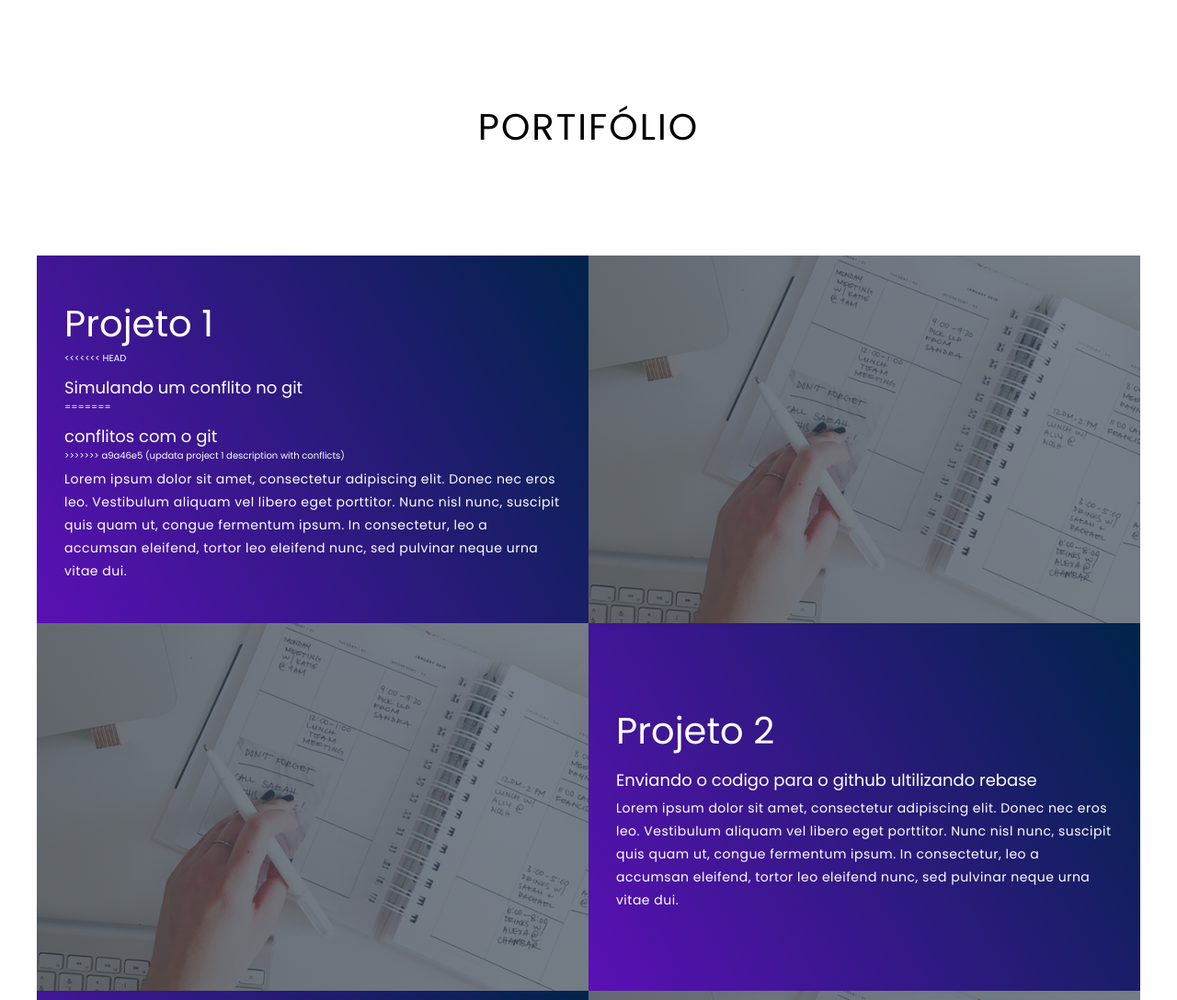
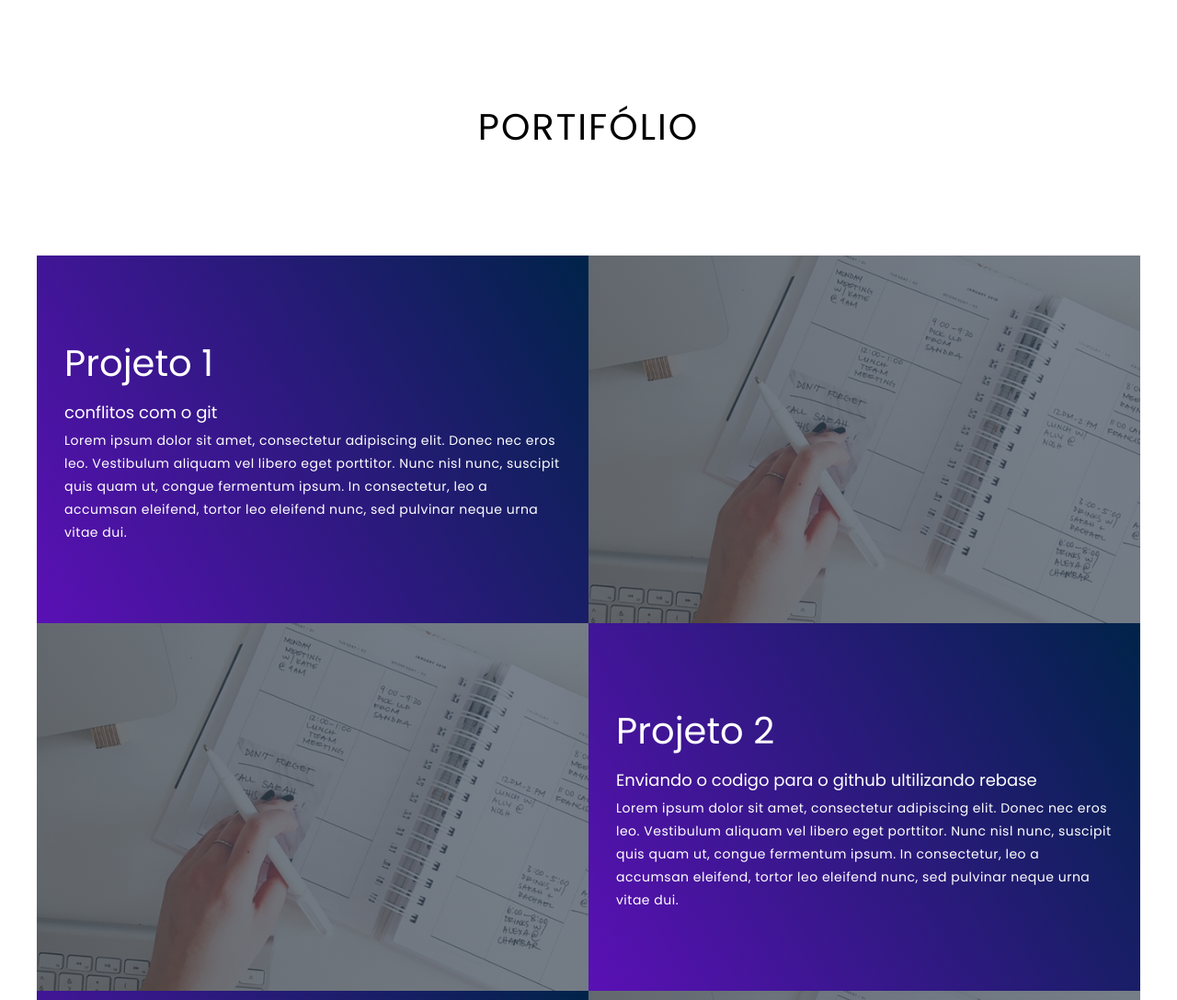
Before and after one commit to JeanKolberg/portifolio-Jean, a plain HTML site: page index.html in a window 1280 px wide. Shown: the part 897-1985 px from the top of the page at 92% size. Drawn offline with Linux system fonts and the light colour scheme.

Commit message:
update project 4 description

```diff
--- a/index.html
+++ b/index.html
@@ -29,11 +29,7 @@
                 <div class="project-item">
                     <div class="project-info">
                         <h1>Projeto 1</h1>
-<<<<<<< HEAD
-                        <h2>Simulando um conflito no git</h2>
-=======
                         <h2>conflitos com o git</h2>
->>>>>>> a9a46e5 (updata project 1 description with conflicts)
                         <p>Lorem ipsum dolor sit amet, consectetur adipiscing elit. Donec nec eros leo. Vestibulum
                             aliquam vel libero eget porttitor. Nunc nisl nunc, suscipit quis quam ut, congue fermentum
                             ipsum. In consectetur, leo a accumsan eleifend, tortor leo eleifend nunc, sed pulvinar neque
@@ -72,7 +68,7 @@
                 <div class="project-item">
                     <div class="project-info">
                         <h1>Projeto 4</h1>
-                        <h2>Codar é gostoso demais</h2>
+                        <h2>Codar é estudar muito</h2>
                         <p>Lorem ipsum dolor sit amet, consectetur adipiscing elit. Donec nec eros leo. Vestibulum
                             aliquam vel libero eget porttitor. Nunc nisl nunc, suscipit quis quam ut, congue fermentum
                             ipsum. In consectetur, leo a accumsan eleifend, tortor leo eleifend nunc, sed pulvinar neque
```
